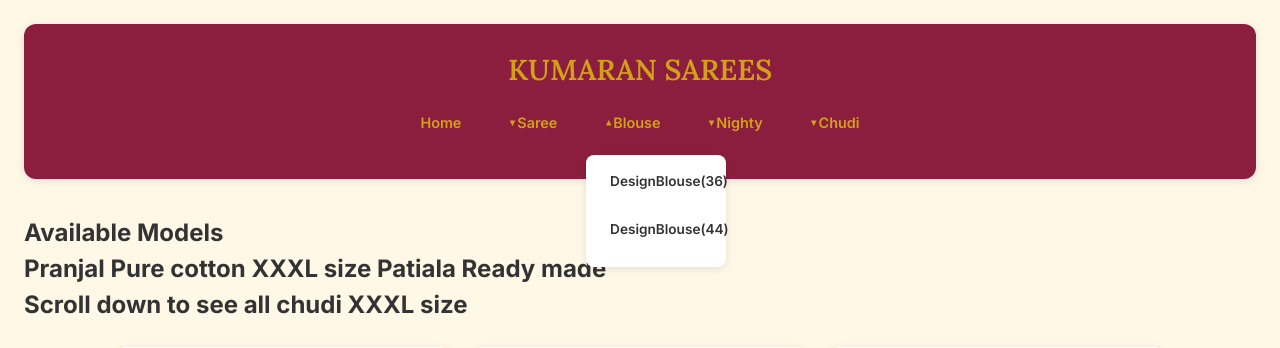
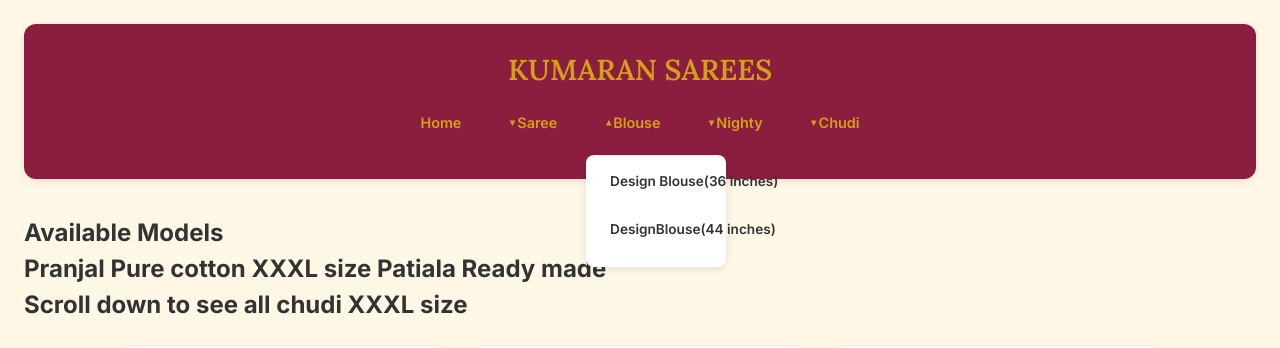
Before and after one commit to Praveenprojects21611/saree_for_kumaran, a Flask app: page /category/xxxl_size_chudi in a window 1280 px wide, after a click on "Blouse". Shown: the top 348 px of the page. Run offline with Flask 3, Linux system fonts and the light colour scheme.

Commit message:
changed some message

```diff
--- a/templates/xxxl_size_chudi.html
+++ b/templates/xxxl_size_chudi.html
@@ -26,8 +26,8 @@
             <div class="dropdown">
                 <a href="#" class="dropdown-toggle">Blouse</a>
                 <div class="dropdown-menu">
-                   <a href="/category/design_blouse_36">DesignBlouse(36)</a>
-                    <a href="/category/design_blouse_44">DesignBlouse(44)</a>
+                   <a href="/category/design_blouse_36">Design Blouse(36 inches)</a>
+                    <a href="/category/design_blouse_44">DesignBlouse(44 inches)</a>
                     <!-- Blouse varieties to be added later -->
                 </div>
             </div>
```
